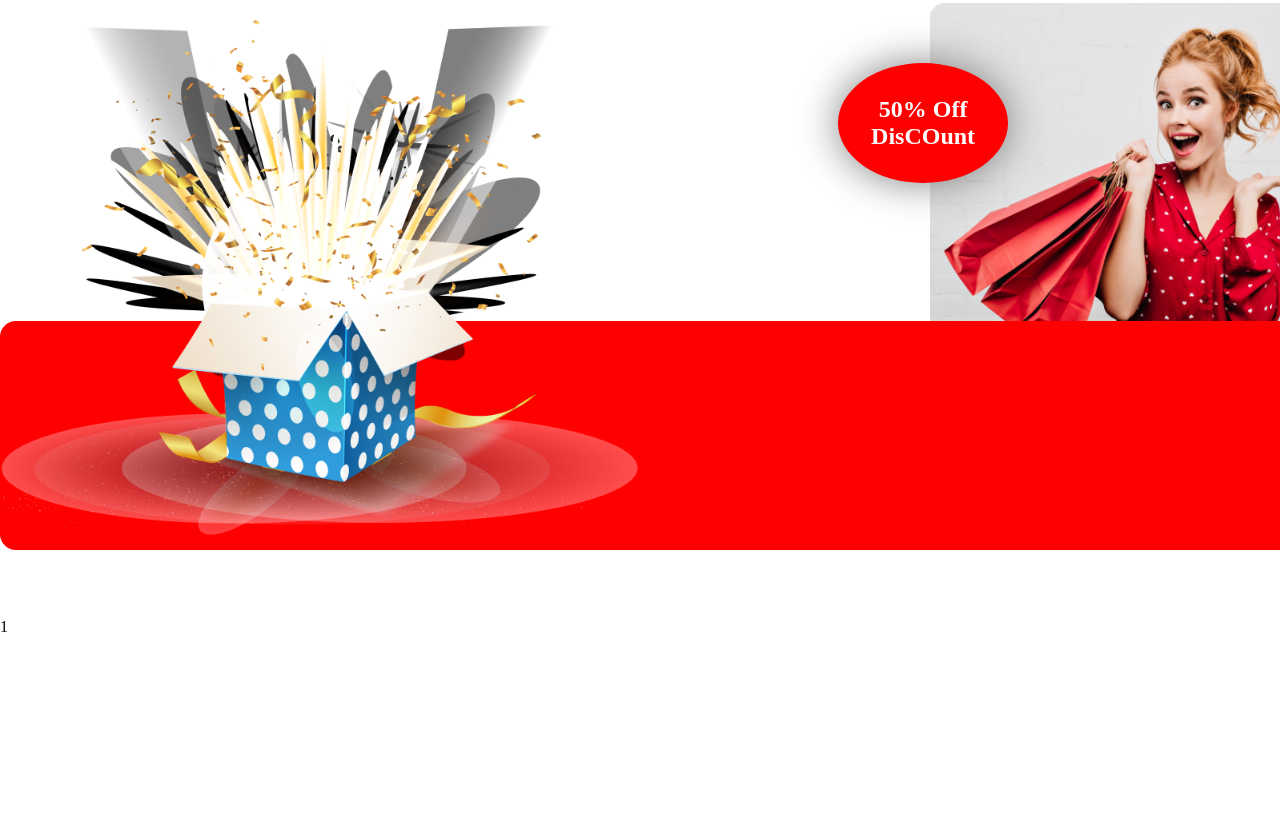
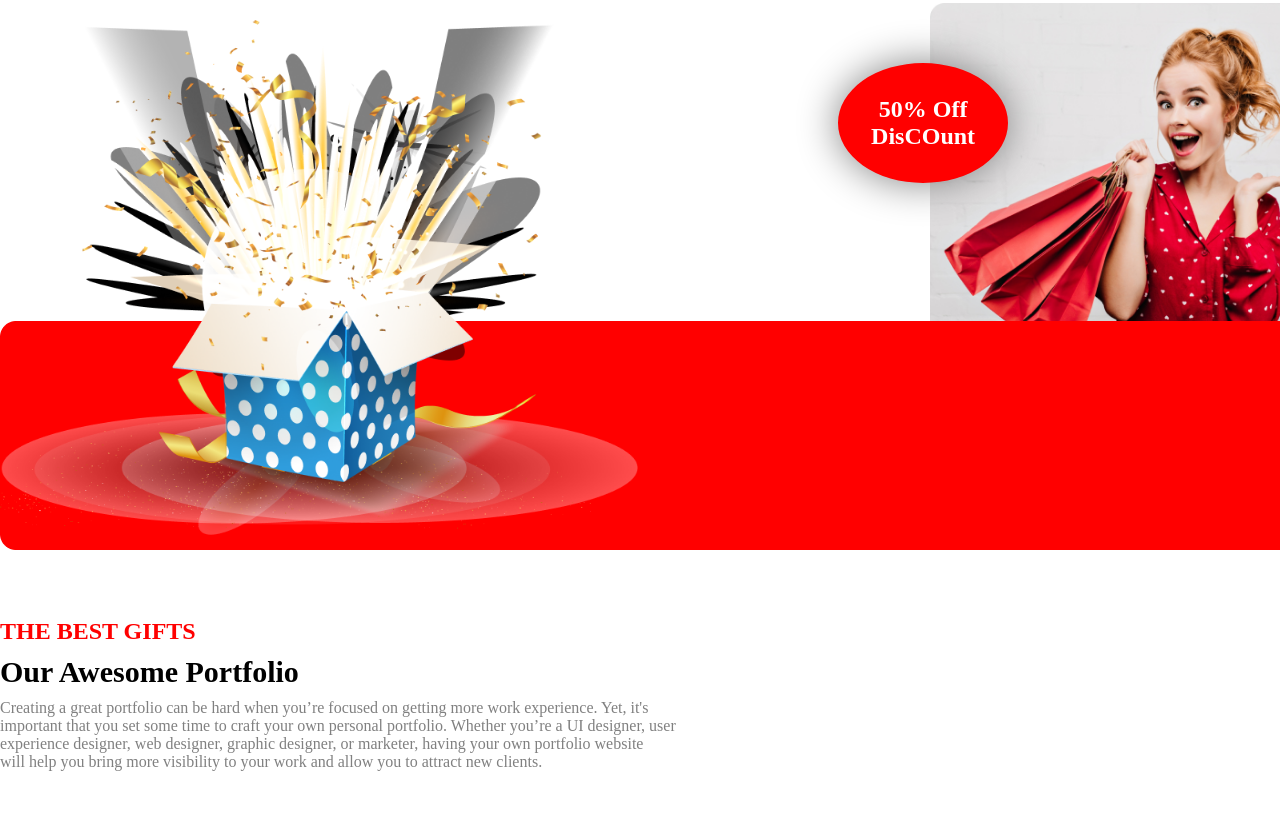
Before and after one commit to saifulrasel1/new-year-new-journey, a plain HTML site: page index.html in a window 1280 px wide. Shown: the part 2872-3688 px from the top of the page. Before the commit the page ends 3508 px from the top, so only its background shows below. Drawn offline with Linux system fonts and the light colour scheme.

Commit message:
portfolio section added

```diff
--- a/index.html
+++ b/index.html
@@ -113,10 +113,31 @@
     <!-- portfolio section  -->
     <section>
         <div>
-            <div>
-                <h1></h1>
+            <div class="portfolio-info">
+                <h2>THE BEST GIFTS</h2>
+                <h1>our awesome portfolio</h1>
+                <p>Creating a great portfolio can be hard when you’re focused on getting more work experience. Yet, it's <br>important that you set some time to craft your own personal portfolio. Whether you’re a UI designer, user <br>experience designer, web designer, graphic designer, or marketer, having your own portfolio website <br> will help you bring more visibility to your work and allow you to attract new clients.</p>
             </div>
-            <div>1</div>
+            <div class="portfolio-grid">
+                <div>
+                    <img src="./resources//Rectangle 3.png" alt="">
+                </div>
+                <div>
+                    <img src="./resources//Rectangle 4.png" alt="">
+                </div>
+                <div>
+                    <img src="./resources//Rectangle 7.png" alt="">
+                </div>
+                <div>
+                    <img src="./resources//Rectangle 6.png" alt="">
+                </div>
+                <div>
+                    <img src="./resources//Rectangle 5.png" alt="">
+                </div>
+                <div>
+                    <img src="./resources//Rectangle 8.png" alt="">
+                </div>
+            </div>
         </div>
     </section>
 
--- a/style.css
+++ b/style.css
@@ -232,3 +232,26 @@ p {
     color: white;
     box-shadow: 0px 0px 40px gray;
 }
+
+/* portfolio section  */
+.portfolio-info h2 {
+    color: red;
+    text-transform: capitalize;
+    margin-bottom: 10px;
+}
+.portfolio-info h1{
+    margin-bottom: 10px;
+    text-transform: capitalize;
+    font-size: 30px;
+}
+.portfolio-info p{
+    color: gray;
+}
+
+.portfolio-grid {
+    display: grid;
+    grid-template-columns: repeat(3, 1fr);
+    gap: 15px;
+    margin-top: 3rem;
+
+}
```
